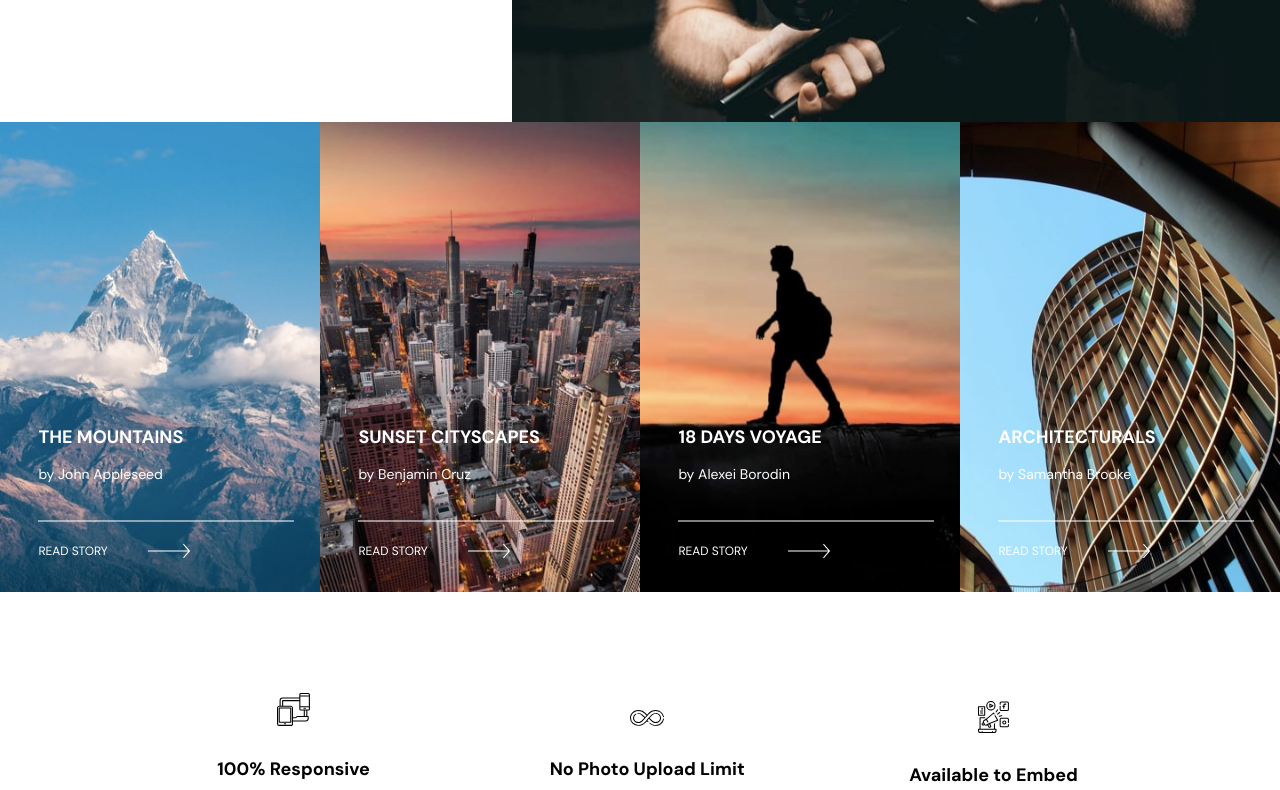
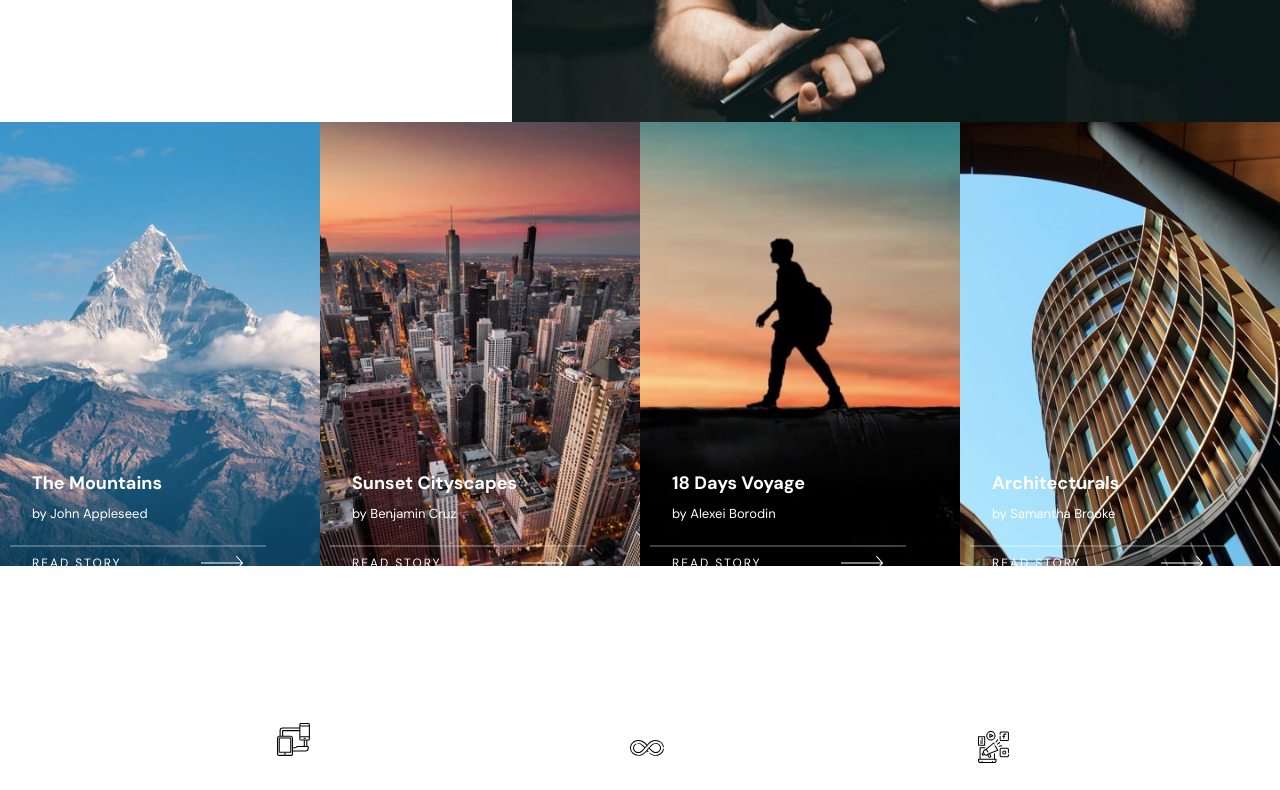
Before and after one commit to abir045/photosnap, a React (Create React App) app: page / in a window 1280 px wide. Shown: the part 1680-2470 px from the top of the page. Built offline with nearby package versions, Linux system fonts and the light colour scheme.

Commit message:
updated photo layout on stories section homepage

```diff
--- a/src/pages/Home.js
+++ b/src/pages/Home.js
@@ -7,24 +7,19 @@ const Home = () => {
   return (
     <div>
       <div className="flex flex-col-reverse justify-between bg-black md:flex-row md:h-[600px]">
-
         <div className="flex flex-col  items-center my-10  p-4 xl:w-[40%] mt-[10%] md:w-[70%]">
-
           <h1 className="flex text-white w-full text-4xl md:text-[40px]  uppercase font-bold leading-[48px] p-4  md:w-[70%] xl:ml-[20%] xl:w-[75%]  md:mr-[10%]">
             {homeContent.banner.heading}
           </h1>
           <p className="flex md:text-[15px] leading-[25px] w-full p-5 text-[#dfdfdf] opacity-60 md:mr-[10%] md:w-[70%] md:mb-3 xl:w-[80%] xl:ml-[23%]">
             {homeContent.banner.body}
           </p>
-          <div className="flex space-x-3 w-full md:ml-[8%] xl:ml-[30%]" >
+          <div className="flex space-x-3 md:justify-between w-full md:ml-[18%] xl:ml-[30%]">
             <button className="flex  ml-[5%]  text-white font-bold uppercase text-xs">
               {homeContent.banner.button}
-
             </button>
-          <img className="flex" src={arrow} alt="arrow" />
+            <img className="flex " src={arrow} alt="arrow" />
           </div>
-
-
         </div>
 
         <div className="hidden xl:flex xl:w-[60%]">
@@ -65,7 +60,7 @@ const Home = () => {
 
       {/* designed for everyone */}
       <div className="flex flex-col-reverse justify-between  bg-white md:flex-row xl:h-[570px]">
-        <div className="flex flex-col  items-center w-full my-12  lg:w-[40%] mt-[10%] ">
+        <div className="flex flex-col  items-center w-full my-12 md:w-[70%]  xl:w-[40%] mt-[10%] ">
           <h1 className="text-black text-[32px] uppercase font-bold leading-[40px] p-4 w-full md:w-[70%] ml-[10%] md:mr-[30%] ">
             {homeContent.bannerDesign.heading}
           </h1>
@@ -76,40 +71,36 @@ const Home = () => {
             {homeContent.bannerDesign.button}
           </button>
         </div>
-        <div className="hidden lg:flex flex-row lg:w-[60%] md:hidden">
+        <div className="hidden lg:flex flex-row xl:w-[60%] md:hidden">
           <img className="w-full" src={homeContent.bannerDesign.img} />
         </div>
         <div className="flex flex-col  md:hidden">
           <img className="w-full" src={homeContent.bannerDesign.imgMobile} />
         </div>
-        <div className="hidden  md:flex md:w-[30%] lg:hidden">
+        <div className="hidden  md:flex md:w-[30%] xl:hidden">
           <img className="w-full" src={homeContent.bannerDesign.imgTab} />
         </div>
       </div>
       {/* stories cards */}
-      <div className="flex flex-col relative md:flex-row  ">
+      <div className="flex flex-col relative md:grid md:grid-rows-2 md:grid-cols-2  xl:grid-cols-4 xl:grid-rows-1">
         {stories.map((item) => (
-          <div className="flex flex-col w-full">
-            <img className="w-full xl:h-[470px] hover:-translate-y-5 " src={item.img} />
-            <h2
-              className="absolute text-lg mt-[85%] pt-[20%] ml-[10%] md:bottom-[30%] md:ml-[3%]
-              font-bold  text-white uppercase"
-            >
+          <div className="flex flex-col w-full relative xl:h-[500px] h-[375px] md:h-[500px]">
+            <img className="w-full hover:-translate-y-5 " src={item.img} />
+            <h2 className="absolute text-lg mt-[40%] pt-[20%] ml-[10%] md:bottom-[25%] xl:bottom-[25%] md:ml-[10%] font-bold  text-white">
               {" "}
               {item.title}
             </h2>
-            <p className="absolute md:bottom-[23%]  mt-[90%] pt-[20%]  ml-[10%] md:ml-[3%] mx-[2%] text-sm  text-white">
+            <p className="absolute md:bottom-[20%] xl:bottom-[20%] mt-[47%] pt-[20%] ml-[10%] md:ml-[10%] mx-[2%] text-[13px] leading-[17px]  text-white">
               {item.photographer}
             </p>
-            <hr className="absolute md:w-[20%] mt-[120%]  z-10  ml-[10%] md:ml-[3%] w-[80%] md:bottom-[15%]  mx-[2%] border-white opacity-50 border " />
+            <hr className="absolute md:w-[80%] mt-[75%] z-10 md:ml-[10%]  ml-[10%] md:ml-[3%] w-[80%] xl:bottom-[15%] md:bottom-[15%]  mx-[2%] border-white opacity-25 border " />
 
-            <div className="flex mx-[2%] space-x-10 absolute ml-[10%] md:ml-[3%] mt-[95%] pt-[30%] md:bottom-[5%] xl:bottom-[7%]  justify-between">
-            <button className="flex text-xs   text-white uppercase">
+            <div className="flex mx-[2%] space-x-20  absolute ml-[10%] md:ml-[10%] mt-[50%] pt-[30%] md:mb-[5%] md:bottom-[5%] xl:bottom-[7%]  justify-between">
+              <button className="flex text-xs text-white uppercase tracking-[2px]">
                 {item.button}
               </button>
               <img className="flex" src={arrow} alt="arrow" />
             </div>
-
           </div>
         ))}
       </div>
@@ -119,7 +110,7 @@ const Home = () => {
       <div className="flex flex-col mb-[15%] md:flex-col md:space-y-12 xl:flex-row xl:space-x-5 items-center text-center xl:mx-[10%] md:mb-[15%]  mx-[5%]">
         {footerBanners.map((item) => {
           return (
-            <div className="flex flex-col space-y-1 xl:my-5  xl:mt-[5%] md:mt-[15%] md:mb-[5%]">
+            <div className="flex flex-col space-y-1 xl:my-5  xl:mt-[5%] md:mt-[15%] md:mb-[10%]">
               <div className="mt-[30%] xl:mt-[15%] md:mt-2 md:mb-2 mb-[5%] ">
                 <img src={item.img} className="mx-auto w-[10%] h-[5%] " />
               </div>
@@ -128,7 +119,9 @@ const Home = () => {
                 {item.title}
               </h1>
 
-              <p className="flex text-[15px] leading-[25px]  opacity-60 xl:w-[80%] md:w-[80%] md:mx-auto xl:mx-auto xl:mb-[25%]">{item.description}</p>
+              <p className="flex text-[15px] leading-[25px]  opacity-60 xl:w-[80%] md:w-[80%] md:mx-auto xl:mx-auto xl:mb-[25%]">
+                {item.description}
+              </p>
             </div>
           );
         })}
```
Lines whose indentation alone changed are shown as unchanged.
